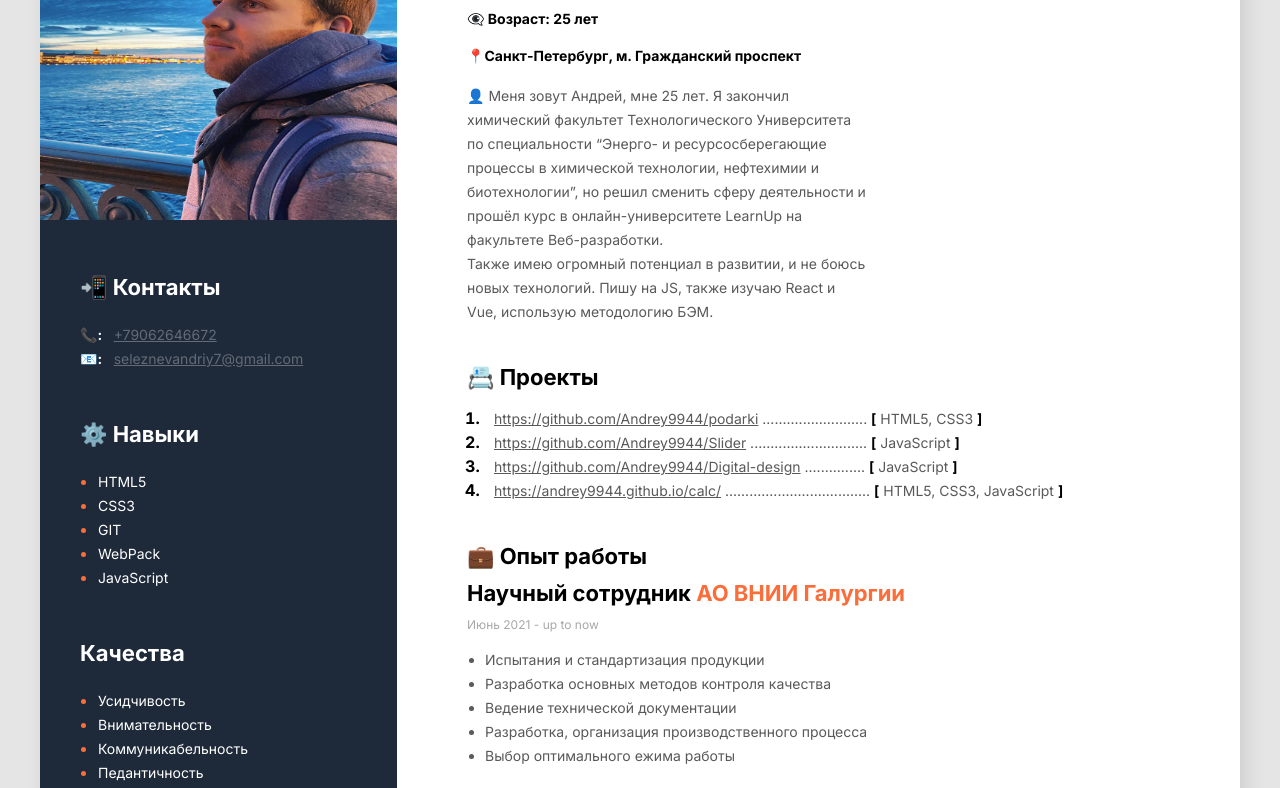
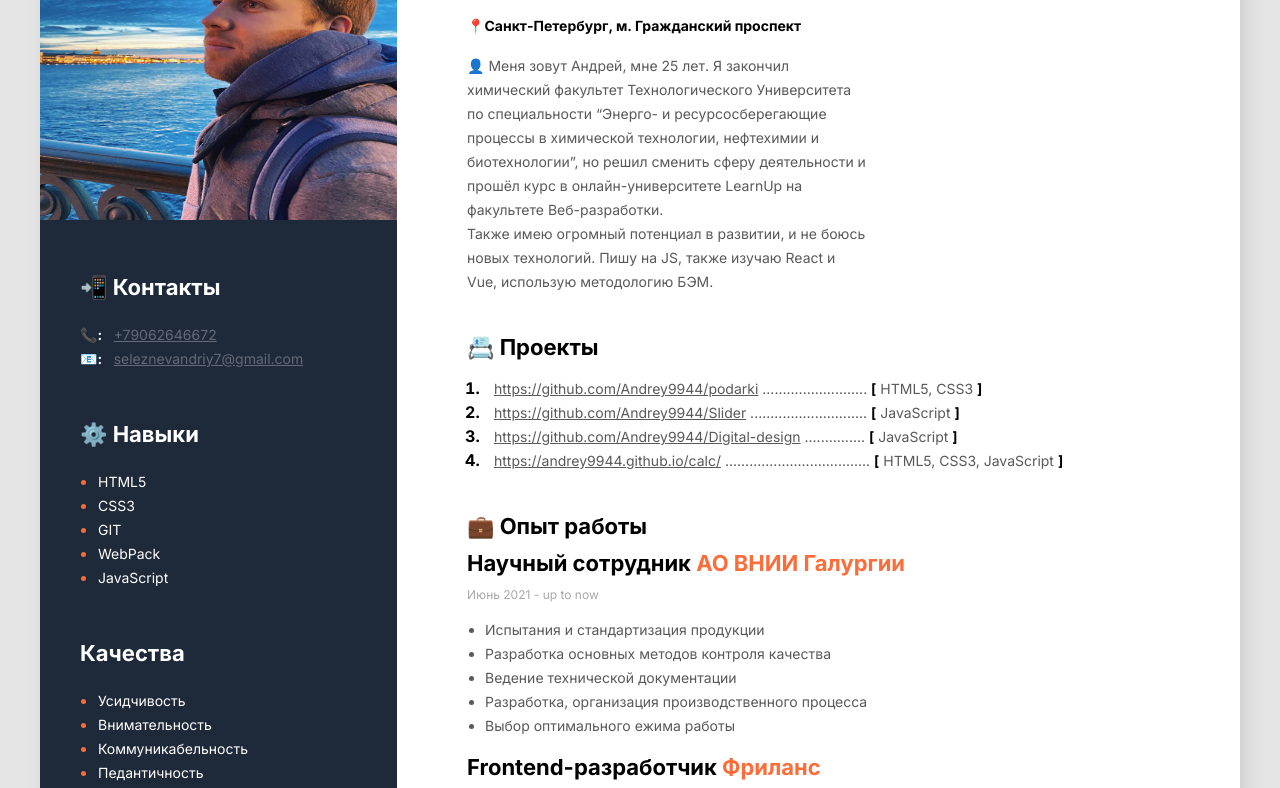
Before and after one commit to Andrey9944/myResume, a plain HTML site: page index.html in a window 1280 px wide. Shown: the part 230-1018 px from the top of the page. Drawn offline with Linux system fonts and the light colour scheme.

Commit message:
Update style.css

```diff
--- a/css/style.css
+++ b/css/style.css
@@ -16,7 +16,7 @@ body{
 
 .main-content-section{
 
-    padding: 100px 70px;
+    padding: 70px 70px;
 }
 
 .my-content-title{
```
